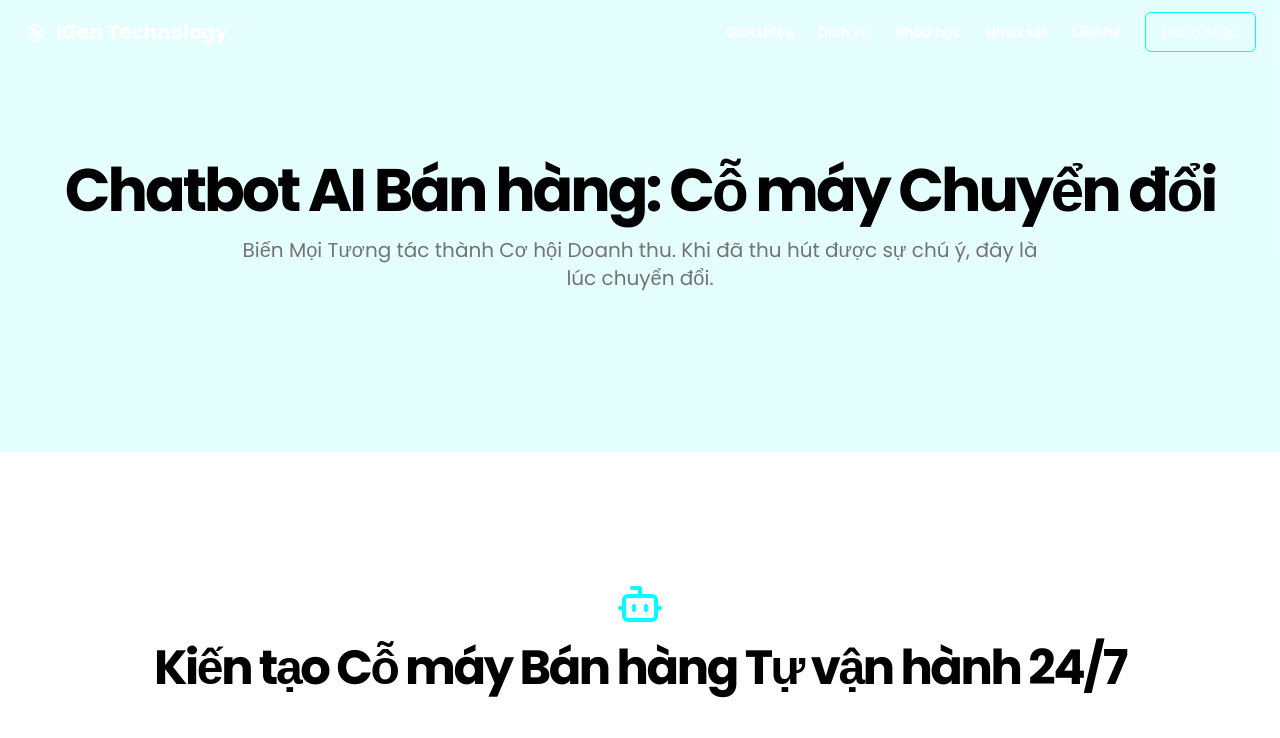
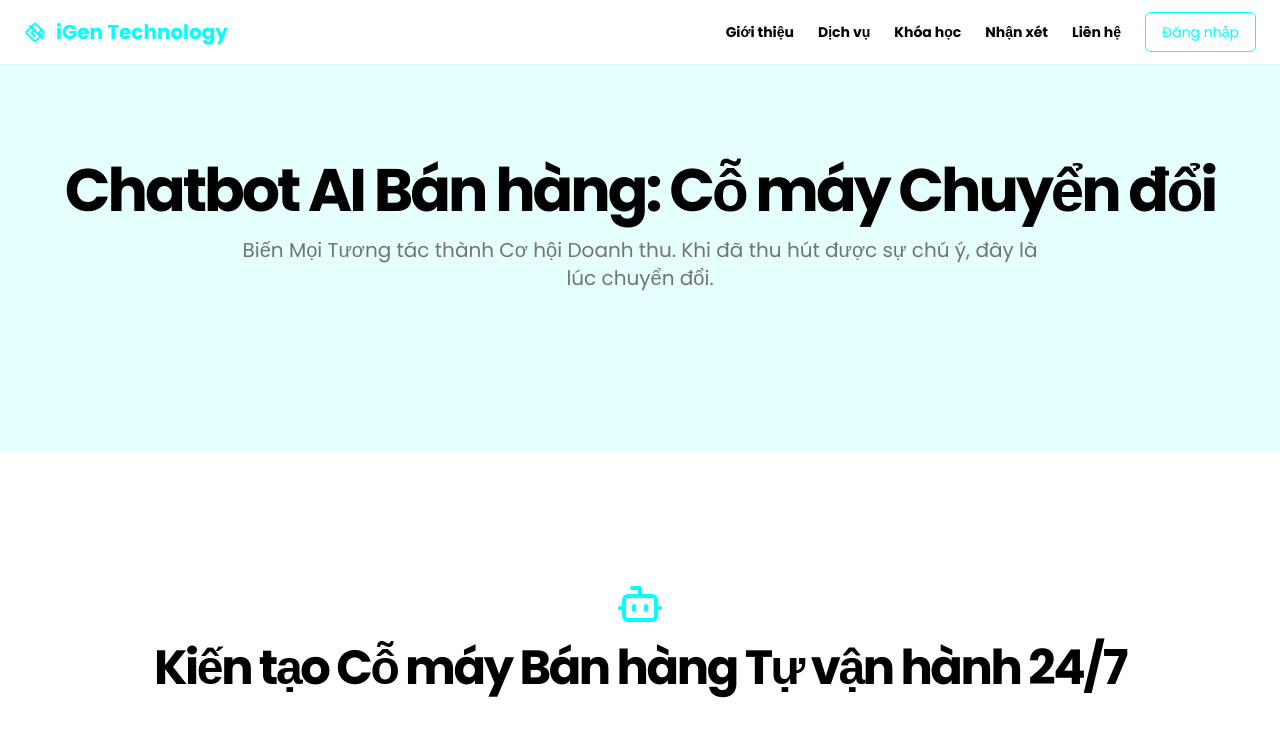
Before and after one commit to jb007-gg/igen-backend, a Next.js app: page /giai-phap/chatbot in a window 1280 px wide. Shown: the top 738 px of the page. Built offline with nearby package versions, Linux system fonts and the light colour scheme.

Commit message:
fix the navbar color outside the homepage
i cant see any thing

```diff
--- a/src/components/landing/header.tsx
+++ b/src/components/landing/header.tsx
@@ -1,6 +1,7 @@
 'use client';
 
 import Link from 'next/link';
+import { usePathname } from 'next/navigation';
 import { IGenLogo } from '../icons';
 import { useEffect, useState } from 'react';
 import { cn } from '@/lib/utils';
@@ -9,18 +10,26 @@ import { Sheet, SheetContent, SheetTrigger } from '../ui/sheet';
 import { Menu } from 'lucide-react';
 
 const navLinks = [
-    { href: '#about', label: 'Giới thiệu' },
-    { href: '#services', label: 'Dịch vụ' },
-    { href: '#courses', label: 'Khóa học' },
-    { href: '#testimonials', label: 'Nhận xét' },
-    { href: '#contact', label: 'Liên hệ' },
+    { href: '/#about', label: 'Giới thiệu' },
+    { href: '/#services', label: 'Dịch vụ' },
+    { href: '/#courses', label: 'Khóa học' },
+    { href: '/#testimonials', label: 'Nhận xét' },
+    { href: '/#contact', label: 'Liên hệ' },
 ];
 
 export function Header() {
+  const pathname = usePathname();
+  const isHomePage = pathname === '/';
+
   const [scrolled, setScrolled] = useState(false);
   const [mobileMenuOpen, setMobileMenuOpen] = useState(false);
 
   useEffect(() => {
+    if (!isHomePage) {
+      setScrolled(true);
+      return;
+    }
+
     const handleScroll = () => {
       const isScrolled = window.scrollY > 10;
       if (isScrolled !== scrolled) {
@@ -29,10 +38,12 @@ export function Header() {
     };
 
     document.addEventListener('scroll', handleScroll);
+    handleScroll();
+
     return () => {
       document.removeEventListener('scroll', handleScroll);
     };
-  }, [scrolled]);
+  }, [scrolled, isHomePage]);
 
   const headerClasses = cn(
     "px-4 lg:px-6 h-16 flex items-center fixed top-0 left-0 right-0 z-50 transition-colors duration-300",
@@ -66,7 +77,14 @@ export function Header() {
                 {link.label}
             </Link>
         ))}
-        <Button variant="outline" asChild className={cn("border-primary hover:bg-primary hover:text-primary-foreground bg-transparent", scrolled ? 'text-primary' : 'text-white')}>
+        <Button
+          variant="outline"
+          asChild
+          className={cn(
+            "border-primary hover:bg-primary hover:text-white bg-transparent",
+            scrolled ? 'text-primary' : 'text-white border-cyan-400'
+          )}
+        >
             <Link href="/dang-nhap">Đăng nhập</Link>
         </Button>
       </nav>
@@ -80,7 +98,7 @@ export function Header() {
           </SheetTrigger>
           <SheetContent side="right">
             <div className="flex flex-col gap-6 p-6">
-                <Link href="#" className="flex items-center" prefetch={false} onClick={() => setMobileMenuOpen(false)}>
+                <Link href="/" className="flex items-center" prefetch={false} onClick={() => setMobileMenuOpen(false)}>
                     <IGenLogo className="h-6 w-6 text-primary" />
                     <span className="ml-2 text-xl font-bold text-primary">iGen Technology</span>
                 </Link>
```
